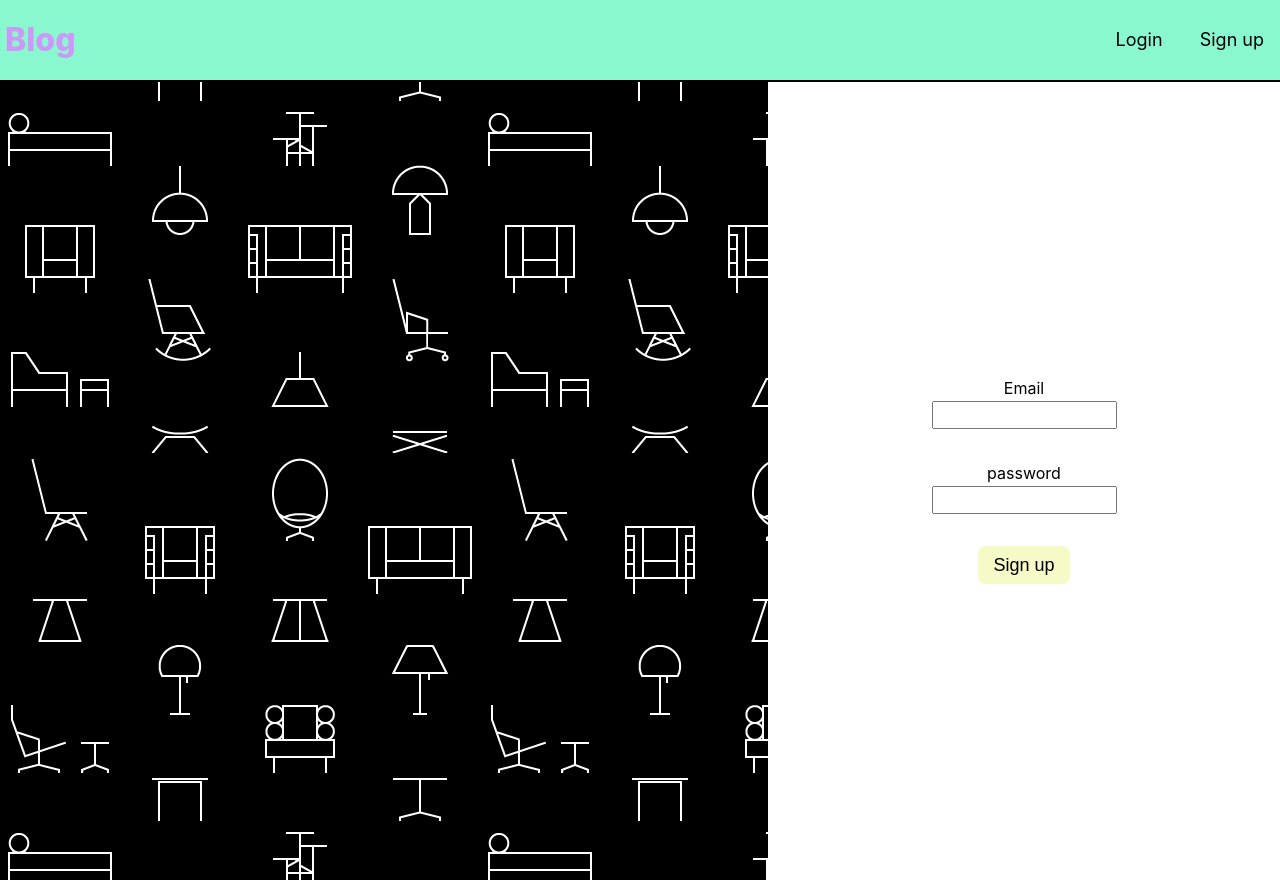
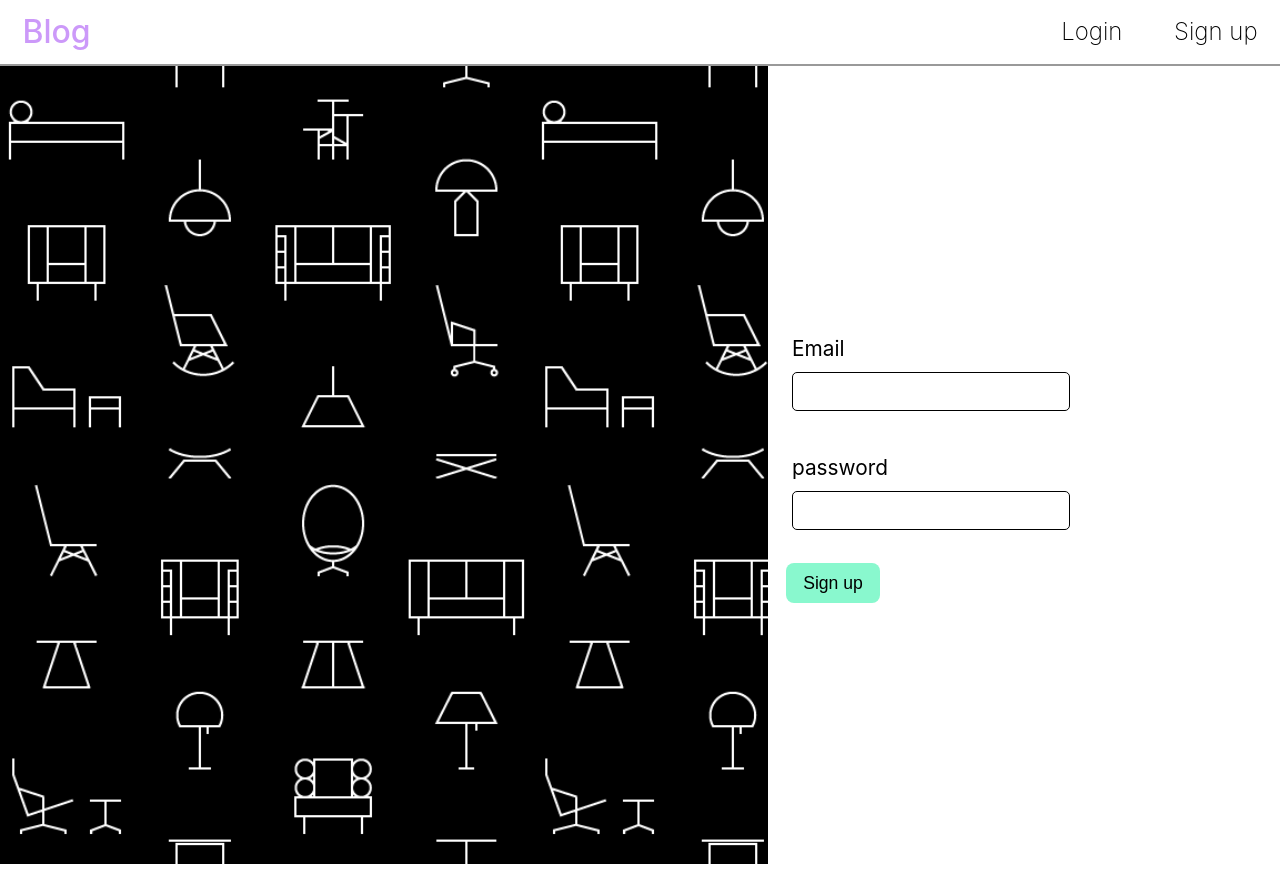
Before and after one commit to Barry-san/myblog, a React (Create React App) app: page /register in a window 1280 px wide. Built offline with nearby package versions, Linux system fonts and the light colour scheme.

Commit message:
made ui improvements to components

```diff
--- /dev/null
+++ b/src/styles/Create.css
@@ -0,0 +1,11 @@
+* {
+  font-size: 1.1rem;
+}
+.text-group {
+  display: flex;
+  flex-direction: column;
+  text-align: left;
+  padding: 1rem;
+  max-width: 30rem;
+  margin: auto;
+}
--- a/src/styles/Header.css
+++ b/src/styles/Header.css
@@ -1,41 +1,35 @@
-*{
+* {
   box-sizing: border-box;
 }
 
-.header{
+.header {
   display: flex;
-    flex-direction: row;
   align-items: center;
   justify-content: space-between;
-    padding: 1rem 0;
-    background-color: #89f8ce;
-    margin: 0;
-    outline: solid black 2px;
-    max-height: 10vh;
-
+  padding-block: 0.5rem;
+  background: transparent;
+  outline: solid #999 2px;
+  height: 8vh;
 }
 
-a{
+a {
   text-decoration: none;
   color: black;
-    padding: 5px 1rem;
-    font-size: large;
+  padding: 0 1.4rem;
+  font-size: 1.5em;
+  font-weight: 200;
+}
+.navlinks a:hover {
+  text-decoration: underline;
 }
 
-a:hover{
-    color: #DEC8ED;
-    border: solid 1px white;
+.blogname {
+  color: #cc99f9;
+  font-size: xx-large;
+  font-weight: 500;
 }
-.links{
-    gap: 1rem;
-}
-
-.blogname{
-    color: #CC99F9;
-    font-size: xx-large;
-    font-weight: 800;
-    padding: 0 5px;
-}
-.blogname:hover{
-    border: none;
-}
+/* .sticky {
+  position: fixed;
+  top: 0;
+  width: 100%;
+} */
--- a/src/styles/Hero.css
+++ b/src/styles/Hero.css
@@ -1,45 +1,44 @@
 * {
   box-sizing: border-box;
-  line-height: 1.6;
+  line-height: 1.65;
 }
 
 .hero {
-  min-height: 100vh;
-  margin: 0 0;
-  border-bottom: solid 1px black;
-  display: grid;
-  grid-template-columns: repeat(2, 1fr);
-  place-items: center;
+  display: flex;
+  flex-direction: column;
 }
-.text {
-  padding: 1rem;
-}
-
-.children {
-  min-height: 60%;
-  min-width: 70%;
-  display: grid;
-  place-items: center;
+@media (min-width: 42em) {
+  .hero {
+    flex-direction: row;
+    min-height: 80vh;
+    font-size: 1.15em;
+    gap: 1rem;
+  }
 }
 .image-box {
-  min-height: 60vh;
+  min-width: 50%;
+  min-height: 50vh;
   background-image: url("../../public/pexels-ann-h-1762851.jpg");
   background-size: cover;
   background-position: center;
 }
 
-@media (max-width: 40em) {
-  .hero {
-    display: flex;
-    flex-direction: column;
-  }
-  .children {
-    min-width: 100%;
-    font-size: 0.2rem;
-    text-align: justify;
-    word-wrap: break-word;
-  }
-  .text {
-    font-size: 1rem;
-  }
+h2 {
+  margin-bottom: 0;
 }
+.text {
+  text-align: justify;
+  padding: 1rem;
+}
+.children {
+  display: flex;
+  align-items: center;
+}
+.title {
+  text-align: center;
+}
+.author {
+  margin-top: 0;
+  text-decoration: underline;
+  color: #313131;
+}
--- a/src/styles/Login.css
+++ b/src/styles/Login.css
@@ -2,48 +2,52 @@
   box-sizing: border-box;
 }
 
-.login {
+.form-container {
   display: grid;
-  grid-template-columns: repeat(5, 1fr);
-  height: 100vh;
+  align-items: center;
+  min-height: 80vh;
 }
-
-.banner {
-  background-image: url(../../public/retro-furnish.png);
-  height: 100%;
-  grid-column: 1/4;
-}
-.form-container {
-  grid-column: 4/6;
-  display: grid;
-  place-items: center;
-}
-
 .form-group {
   display: flex;
   flex-direction: column;
-  height: fit-content;
+  align-items: flex-start;
+  justify-content: center;
+  font-size: 1.3em;
+  padding: 1rem;
+  gap: 0.4rem;
+  min-width: 70%;
+  margin: 0.5rem;
+}
+input {
+  font-size: 1em;
+  border-radius: 5px;
+  border: 1px solid;
+  min-width: 60%;
+}
+button {
+  padding: 0.3em 1em;
+  font-size: 1.1em;
+  margin: 1em;
+  background-color: #89f8ce;
+  border: none;
+  border-radius: 8px;
+}
+.login-btn {
+  display: flex;
+  /* outline: solid black 1p; */
 }
 
-.login-btn {
-  background-color: #f5fac7;
-  border: none;
-  padding: 5px 15px;
-  border-radius: 8px;
-  font-size: large;
-}
-form {
-  display: grid;
-  gap: 2em;
-}
-@media (max-width: 450px) {
+@media screen and (min-width: 43em) {
+  .login {
+    display: flex;
+  }
   .banner {
-    display: none;
-  }
-  .login {
-    grid-template-columns: repeat(1, 1fr);
+    min-width: 60%;
+    min-height: 100vh;
+    background-image: url("../../public/retro-furnish.png");
+    background-size: contain;
   }
   .form-container {
-    grid-column: 1/2;
+    min-width: 40%;
   }
 }
--- a/src/styles/mobileNav.css
+++ b/src/styles/mobileNav.css
@@ -1,51 +1,57 @@
+* {
+  box-sizing: border-box;
+}
+
 .nav {
   display: flex;
   justify-content: space-between;
+  align-items: center;
   border-bottom: solid black 1px;
   background-color: #89f8ce;
-  padding: 0.3125rem;
+  max-height: 5rem;
+  margin-bottom: 0;
 }
 
 .blog-name {
-  font-size: larger;
+  font-size: 2rem;
+  text-align: center;
   font-weight: 700;
   color: #cc99f9;
-  margin: 0px;
-  padding: auto 0px;
 }
 
 .blog-name:hover {
-  border: none;
+  border: black 1px solid;
 }
 
 .home {
-  background-color: #ffff2000;
+  background-color: transparent;
   background-image: url(../../public/menu_FILL0_wght400_GRAD0_opsz48.svg);
   border: none;
-  width: 50px;
-  height: 40px;
+  min-width: 50px;
+  min-height: 40px;
 }
 
 .dropdown {
   position: absolute;
-  top: 46px;
+  background-color: rgba(0, 0, 0, 0.3);
+  top: 55px;
+  right: 0px;
   width: 100%;
-  height: 50vh;
-  background-color: #f5fac7;
   margin: 20px 0px;
+  transition: ease-in-out 1s;
 }
 
 .dropdown > .navlinks > .links {
   display: flex;
   align-items: center;
-  justify-content: space-between;
-  flex-direction: column;
-  gap: 1rem;
+  justify-content: space-evenly;
+  width: 100%;
 }
 .dropdown > .navlinks > .links > a {
-  font-size: larger;
+  font-size: 1rem;
   display: block;
   width: 100%;
-  border-bottom: 1px solid black;
+  color: white;
+  font-weight: 500;
   padding: 0.65rem;
 }
```
Lines whose indentation alone changed are shown as unchanged.
